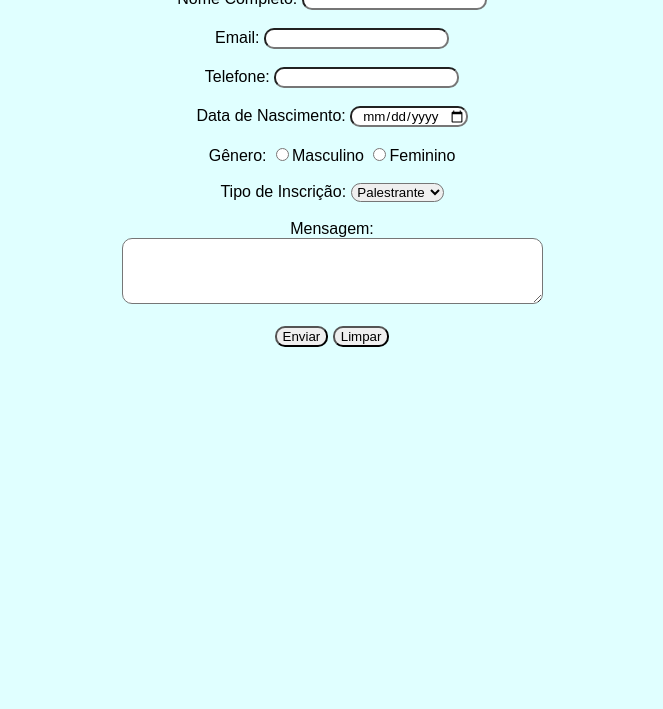
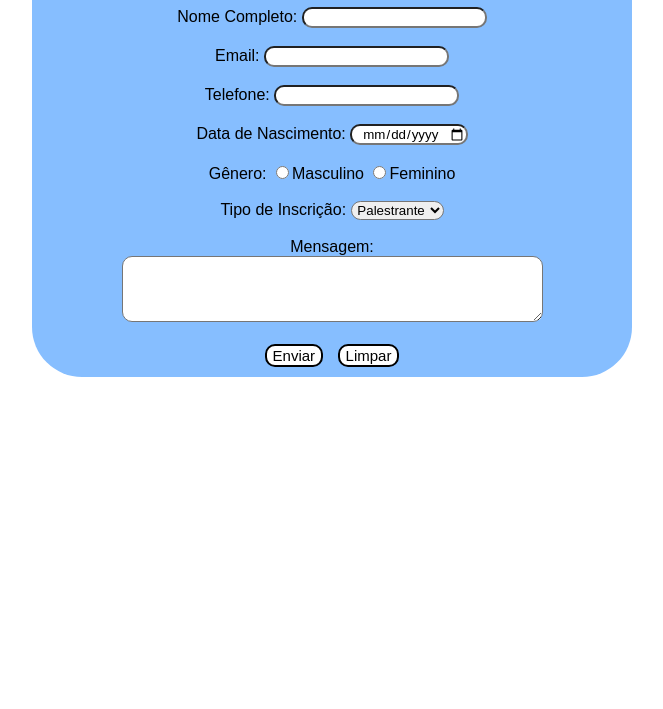
Before and after one commit to guilhermeeduarte/atividade2-formulario-dw, a plain HTML site: page index.html in a window 1280 px wide. Shown: the part 91-800 px from the top of the page, without its empty margins (308-971 px from the left). Drawn offline with Linux system fonts and the light colour scheme.

Commit message:
Atividade 3 - Estilizando um Formulário de Insc.

```diff
--- a/css/styles.css
+++ b/css/styles.css
@@ -3,8 +3,17 @@
     font-family: Arial, Helvetica, sans-serif;
 }
 
+.forms {
+    max-width: 600px;
+    margin: auto;
+    padding: 10px;
+    box-sizing: border-box;
+    border-radius: 50px;
+    background-color: rgb(134, 190, 255);
+}
+
 body {
-    background-color: lightcyan;
+    background-color: rgb(255, 255, 255);
 }
 
 input {
@@ -21,4 +30,19 @@ textarea {
 
 button {
     border-radius: 10px;
+    font-size: 15px;
+    margin-inline: 5px;
+    border: 2px solid;
+    background-color: white;
+    color: black;
+    cursor: pointer;
 }
+
+#enviar:hover {
+    background-color: green;
+    color: white;
+}
+
+#limpar:hover {
+    background-color: red;
+}
--- a/index.html
+++ b/index.html
@@ -7,6 +7,7 @@
     <title>Formulário de Inscrição</title>
 </head>
 <body>
+    <div class="forms">
     <header>
         <h1>Formulário de Inscrição</h1>
     </header>
@@ -49,5 +50,6 @@
             <button type="reset" id="limpar">Limpar</button>
         </form>
     </section>
+    </div>
 </body>
 </html>
```
Also changed, not shown: src/printsite.png.
